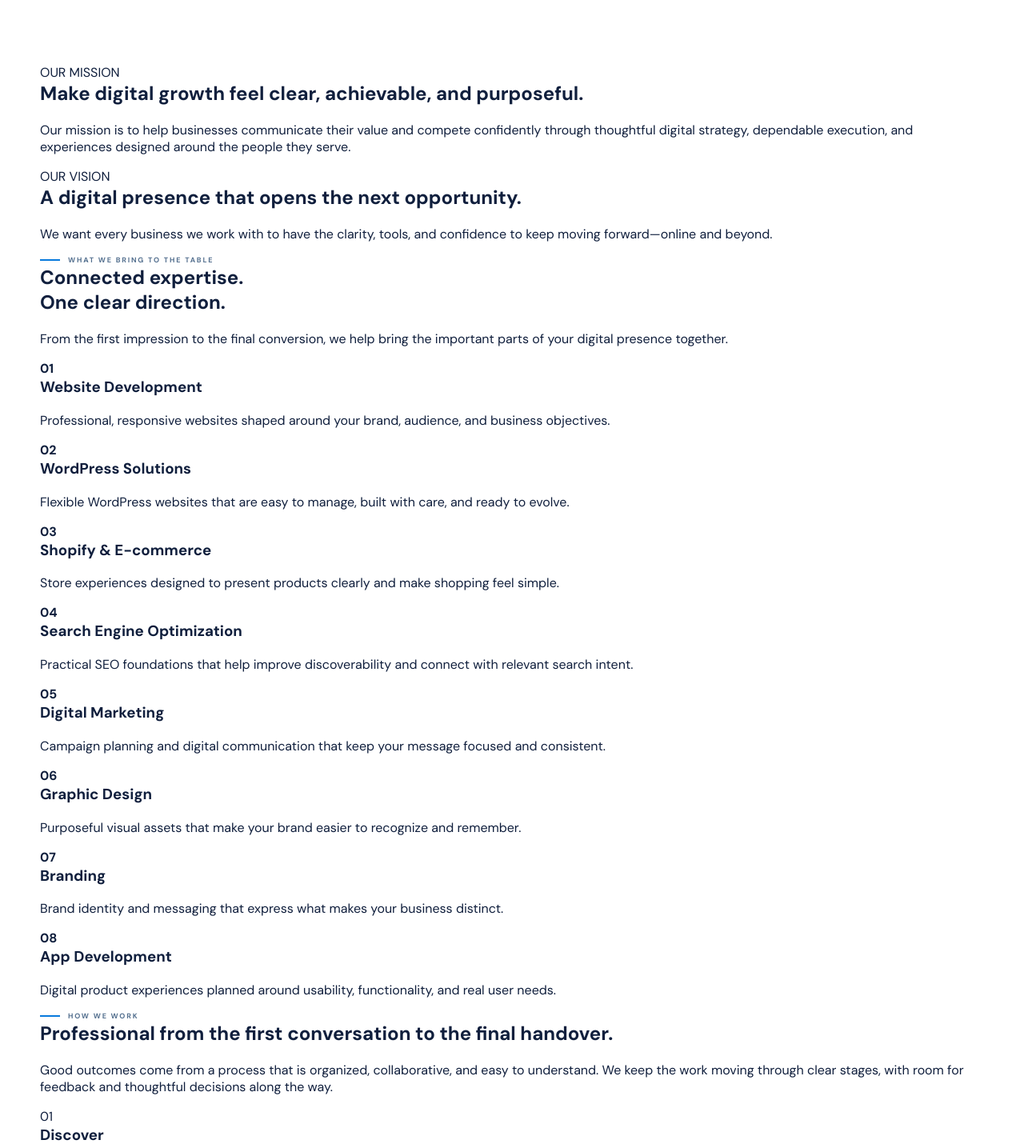
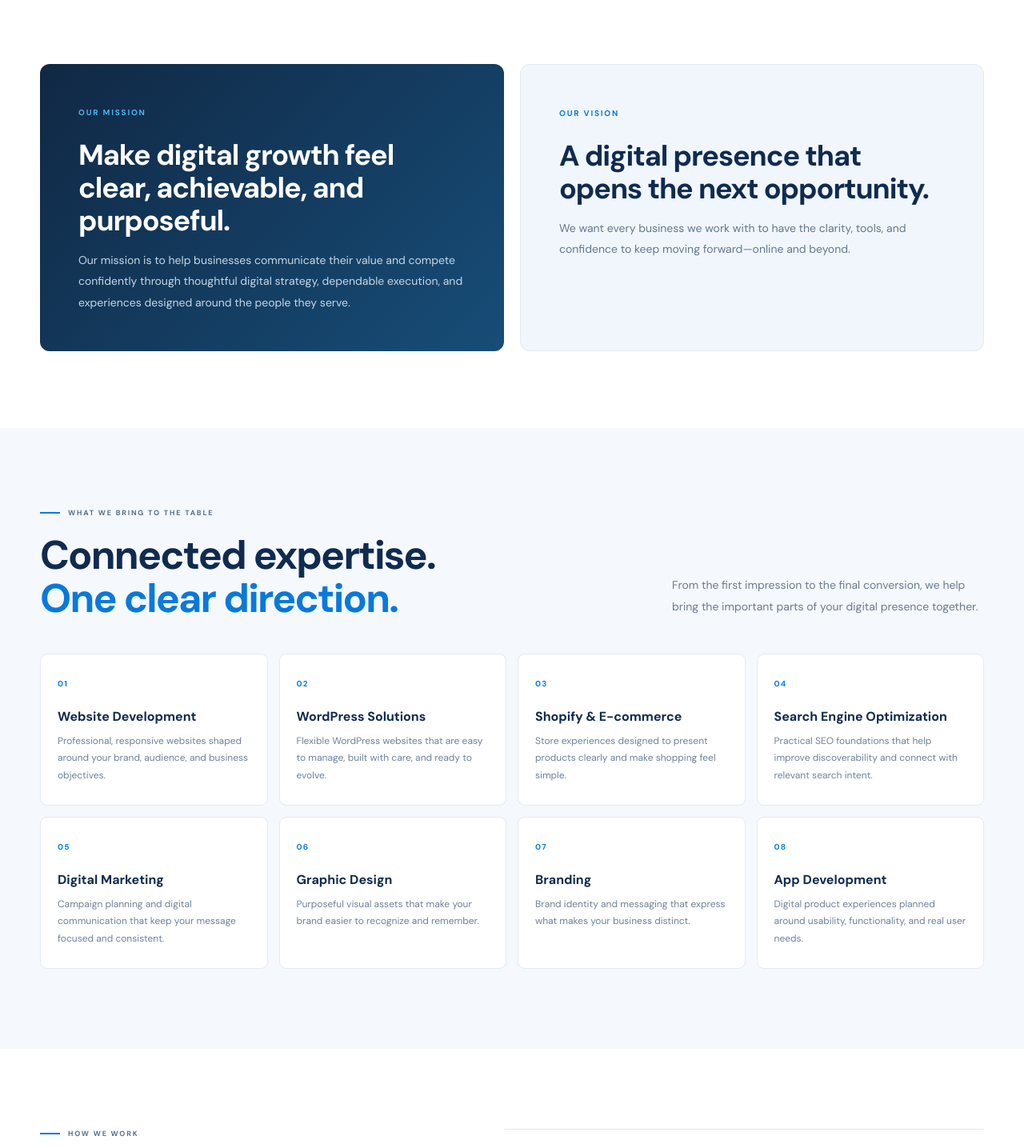
Before and after one commit to digitonixexperts/Digitonix-Experts, a Next.js app: page /about in a window 1280 px wide. Shown: the part 1360-2795 px from the top of the page at 80% size. Built offline with nearby package versions, Linux system fonts and the light colour scheme.

Commit message:
Style expanded About page sections responsively

```diff
--- a/app/globals.css
+++ b/app/globals.css
@@ -1333,3 +1333,39 @@ img,video,svg{max-width:100%}
 @media(max-width:900px){#reviews .reviews-track{gap:14px}#reviews .review-slide{flex-basis:300px!important;width:300px!important}}
 @media(max-width:580px){#reviews .reviews-carousel{width:calc(100% + 18px);margin-right:-18px;mask-image:none}#reviews .reviews-track{gap:12px;animation-duration:30s!important}#reviews .review-slide{flex-basis:min(82vw,310px)!important;width:min(82vw,310px)!important}}
 @media(prefers-reduced-motion:reduce){#reviews .reviews-track{animation:none!important;overflow-x:auto}}
+
+
+
+/* Expanded About page — premium editorial sections */
+.about-purpose-section{padding:0 0 96px;background:#fff}
+.about-purpose-grid{display:grid;grid-template-columns:1fr 1fr;gap:20px}
+.about-purpose-card{padding:clamp(28px,4vw,48px);border-radius:12px;min-height:280px}
+.about-purpose-dark{background:linear-gradient(135deg,#102844,#174d78);color:#fff}
+.about-purpose-light{background:#f0f6fc;color:#102b50;border:1px solid #e1eaf3}
+.about-kicker{font-size:10px;font-weight:800;letter-spacing:1.8px;color:#49b5f0}
+.about-purpose-card h2{font-size:clamp(25px,3vw,36px);line-height:1.13;letter-spacing:-1.1px;margin:25px 0 15px;max-width:510px}
+.about-purpose-card p{font-size:14px;line-height:1.9;margin:0;max-width:560px;color:#c6d7e6}
+.about-purpose-light p{color:#65788e}
+.about-purpose-light .about-kicker{color:#0879dc}
+.about-capabilities-section{padding:100px 0;background:#f5f8fc}
+.about-section-heading{display:flex;justify-content:space-between;align-items:flex-end;gap:40px;margin-bottom:42px}
+.about-section-heading h2{font-size:clamp(34px,4vw,50px);line-height:1.08;letter-spacing:-1.8px;color:#102b50;margin:20px 0 0}
+.about-section-heading h2 span{color:#0879dc}
+.about-section-heading>p{max-width:390px;color:#6b7b90;font-size:14px;line-height:1.9;margin:0 0 4px}
+.about-capabilities-grid{display:grid;grid-template-columns:repeat(4,1fr);gap:14px}
+.about-capabilities-grid article{background:#fff;border:1px solid #e4ebf3;border-radius:9px;padding:24px 21px;min-height:190px;transition:transform .25s ease,box-shadow .25s ease,border-color .25s ease}
+.about-capabilities-grid article:hover{transform:translateY(-4px);box-shadow:0 16px 34px #102b5010;border-color:#c7dced}
+.about-capabilities-grid article>b{font-size:10px;color:#0780df;letter-spacing:1.2px}
+.about-capabilities-grid h3{font-size:16px;line-height:1.35;color:#102b50;margin:22px 0 9px}
+.about-capabilities-grid p{font-size:12px;line-height:1.8;color:#718198;margin:0}
+.about-approach-section{padding:100px 0;background:#fff}
+.about-approach-grid{display:grid;grid-template-columns:.9fr 1.1fr;gap:clamp(40px,7vw,100px);align-items:start}
+.about-approach-grid>div:first-child h2{font-size:clamp(34px,4vw,48px);line-height:1.1;letter-spacing:-1.8px;color:#102b50;margin:22px 0}
+.about-approach-grid>div:first-child>p{font-size:14px;line-height:1.95;color:#6b7b90}
+.about-process-list{border-top:1px solid #dfe7ef}
+.about-process-list article{display:grid;grid-template-columns:42px 1fr;gap:14px;padding:21px 0;border-bottom:1px solid #dfe7ef}
+.about-process-list article>span{font-size:11px;font-weight:800;color:#0879dc;padding-top:3px}
+.about-process-list h3{font-size:17px;color:#102b50;margin:0 0 7px}
+.about-process-list p{font-size:13px;line-height:1.8;color:#718198;margin:0}
+@media(max-width:900px){.about-capabilities-grid{grid-template-columns:repeat(2,1fr)}.about-section-heading{align-items:flex-start;flex-direction:column;gap:16px}.about-approach-grid{gap:42px}}
+@media(max-width:640px){.about-purpose-section{padding-bottom:65px}.about-purpose-grid{grid-template-columns:1fr;gap:12px}.about-purpose-card{min-height:0;padding:27px 23px}.about-capabilities-section,.about-approach-section{padding:68px 0}.about-capabilities-grid{grid-template-columns:1fr;gap:10px}.about-capabilities-grid article{min-height:0;padding:22px}.about-capabilities-grid h3{margin:14px 0 7px}.about-section-heading h2,.about-approach-grid>div:first-child h2{font-size:35px;letter-spacing:-1.2px}.about-approach-grid{grid-template-columns:1fr;gap:28px}}
```
